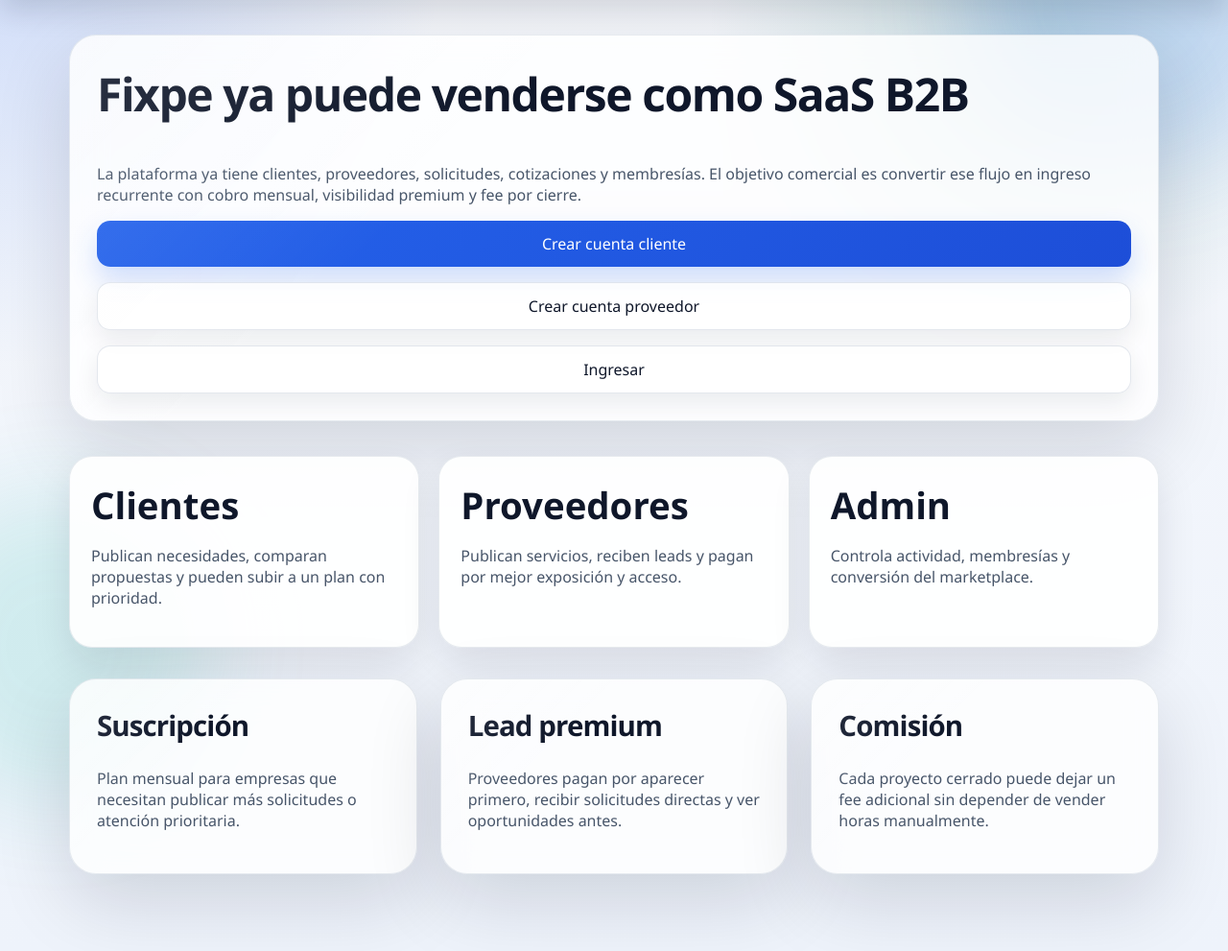
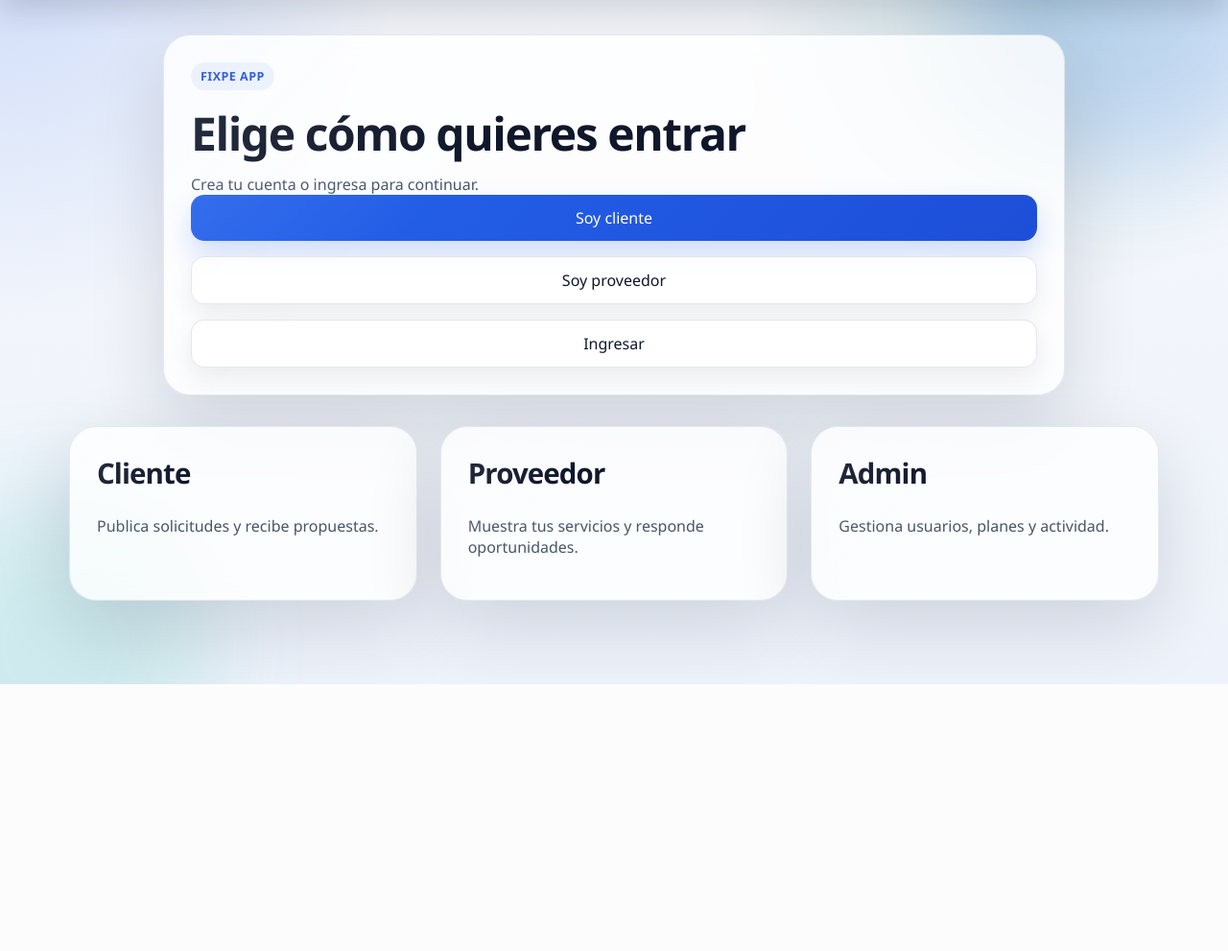
Before and after one commit to jeanpx/fixpe, a PHP site: page /app/index.php in a window 1280 px wide. Shown: the part 87-1078 px from the top of the page at 96% size. After the commit the page ends 800 px from the top, so only its background shows below. Run offline with PHP 8.4, Linux system fonts and the light colour scheme.

Commit message:
Mejorar interfaz cliente

```diff
--- a/app/index.php
+++ b/app/index.php
@@ -12,44 +12,29 @@ if ($user) {
 
 render_header('Inicio');
 ?>
-<section class="hero">
-  <h1>Fixpe ya puede venderse como SaaS B2B</h1>
-  <p class="muted">
-    La plataforma ya tiene clientes, proveedores, solicitudes, cotizaciones y membresías.
-    El objetivo comercial es convertir ese flujo en ingreso recurrente con cobro mensual, visibilidad premium y fee por cierre.
-  </p>
+<section class="hero auth-card">
+  <span class="eyebrow">Fixpe App</span>
+  <h1>Elige cómo quieres entrar</h1>
+  <p class="muted">Crea tu cuenta o ingresa para continuar.</p>
   <div class="hero-actions">
-    <a class="button" href="register.php?role=client">Crear cuenta cliente</a>
-    <a class="button secondary" href="register.php?role=provider">Crear cuenta proveedor</a>
+    <a class="button" href="register.php?role=client">Soy cliente</a>
+    <a class="button secondary" href="register.php?role=provider">Soy proveedor</a>
     <a class="button secondary" href="login.php">Ingresar</a>
   </div>
 </section>
-<section class="stats">
-  <article>
-    <strong>Clientes</strong>
-    <p class="muted">Publican necesidades, comparan propuestas y pueden subir a un plan con prioridad.</p>
-  </article>
-  <article>
-    <strong>Proveedores</strong>
-    <p class="muted">Publican servicios, reciben leads y pagan por mejor exposición y acceso.</p>
-  </article>
-  <article>
-    <strong>Admin</strong>
-    <p class="muted">Controla actividad, membresías y conversión del marketplace.</p>
-  </article>
-</section>
+
 <section class="grid three">
   <section class="card">
-    <h2>Suscripción</h2>
-    <p class="muted">Plan mensual para empresas que necesitan publicar más solicitudes o atención prioritaria.</p>
+    <h2>Cliente</h2>
+    <p class="muted">Publica solicitudes y recibe propuestas.</p>
   </section>
   <section class="card">
-    <h2>Lead premium</h2>
-    <p class="muted">Proveedores pagan por aparecer primero, recibir solicitudes directas y ver oportunidades antes.</p>
+    <h2>Proveedor</h2>
+    <p class="muted">Muestra tus servicios y responde oportunidades.</p>
   </section>
   <section class="card">
-    <h2>Comisión</h2>
-    <p class="muted">Cada proyecto cerrado puede dejar un fee adicional sin depender de vender horas manualmente.</p>
+    <h2>Admin</h2>
+    <p class="muted">Gestiona usuarios, planes y actividad.</p>
   </section>
 </section>
 <?php render_footer(); ?>
```
